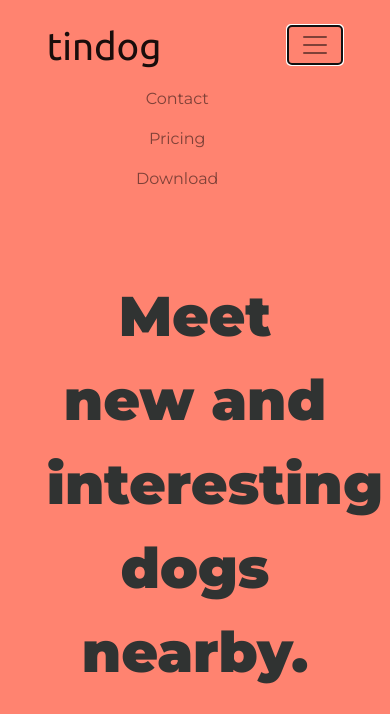
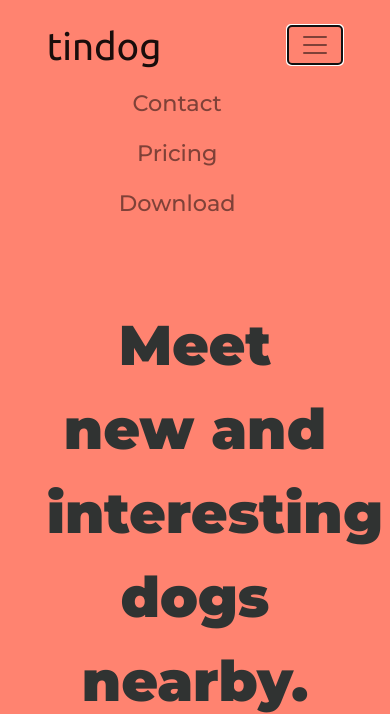
Before and after one commit to edgars-b/TinDog, a plain HTML site: page index.html in a window 390 px wide. Both pictures are taken after a click on the button 315 px from the left and 45 px from the top of the page. Shown: the top 714 px of the page. Drawn offline with nearby package versions, Linux system fonts and the light colour scheme.

Commit message:
Improved mobile view

```diff
--- a/css/styles.css
+++ b/css/styles.css
@@ -167,4 +167,17 @@ p {
         width: 15%;
         margin: 40px 40px;
     }
+
+    .nav-link {
+        font-size: 1.4rem;
+        font-weight: 500;
+    }
+
+    .nav-item {
+        padding: 0 2%;
+    }
+
+    p{
+        font-size: 1.4rem;
+    }
 }
```
